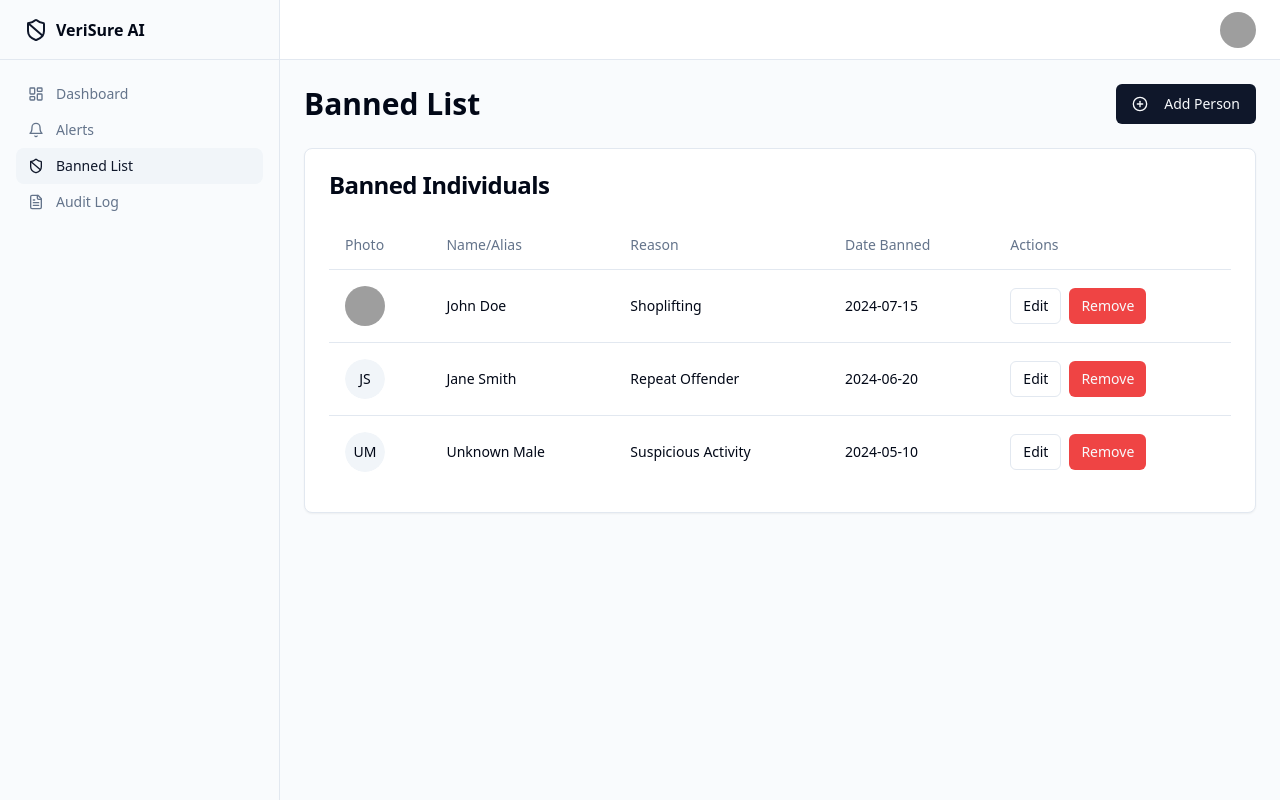
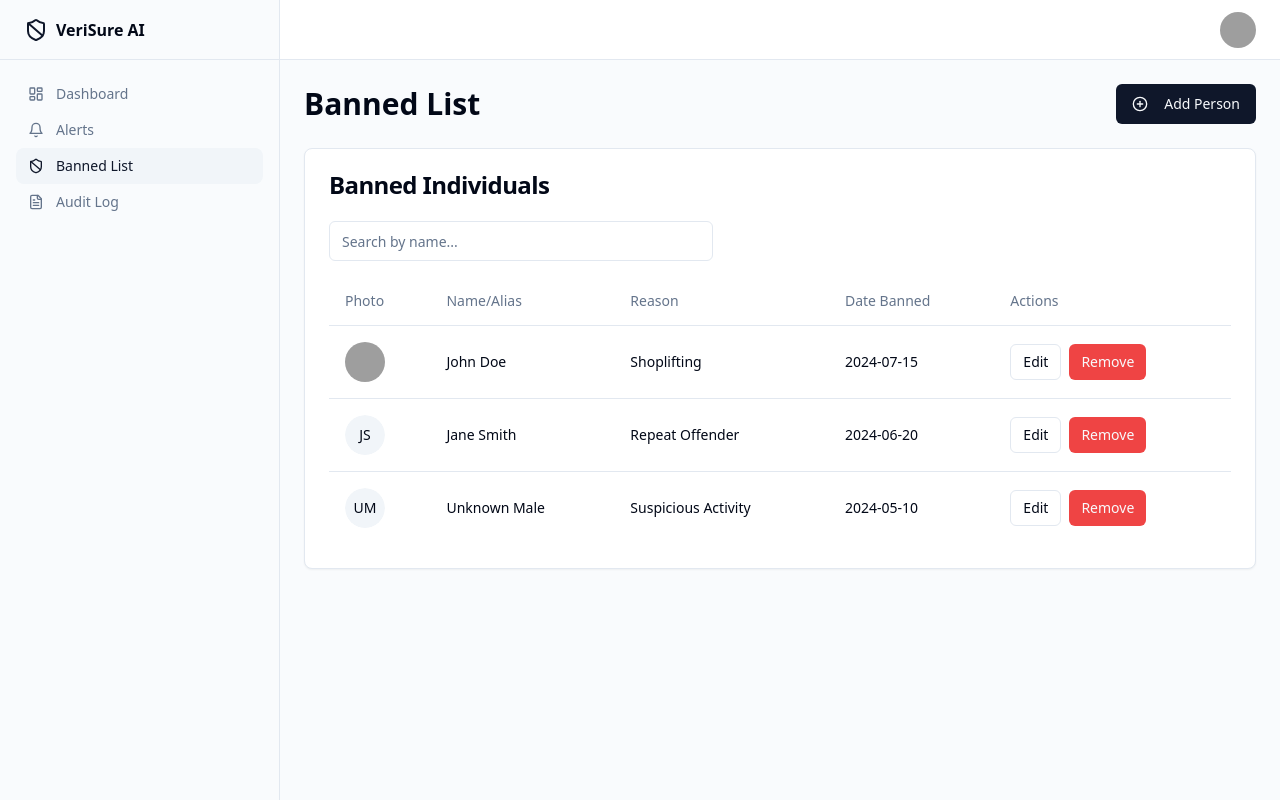
Before and after one commit to cloudcop/eagleye.ai, a React (Vite) app: page /banned-list in a window 1280 px wide. Built offline with nearby package versions, Linux system fonts and the light colour scheme; grey boxes are pictures that could not be loaded.

Commit message:
[dyad] Adding a search bar to the Banned List - wrote 1 file(s)

```diff
--- a/src/pages/BannedList.tsx
+++ b/src/pages/BannedList.tsx
@@ -10,6 +10,7 @@ import {
 } from "@/components/ui/table";
 import { Button } from "@/components/ui/button";
 import { Avatar, AvatarFallback, AvatarImage } from "@/components/ui/avatar";
+import { Input } from "@/components/ui/input";
 import { AddPersonDialog } from "@/components/banned-list/AddPersonDialog";
 import { EditPersonDialog } from "@/components/banned-list/EditPersonDialog";
 import { RemovePersonDialog } from "@/components/banned-list/RemovePersonDialog";
@@ -21,6 +22,11 @@ const BannedList = () => {
   const [personToEdit, setPersonToEdit] = useState<BannedPerson | null>(null);
   const [personToRemove, setPersonToRemove] = useState<BannedPerson | null>(
     null
+  );
+  const [searchTerm, setSearchTerm] = useState("");
+
+  const filteredList = bannedList.filter((person) =>
+    person.name.toLowerCase().includes(searchTerm.toLowerCase())
   );
 
   return (
@@ -34,6 +40,14 @@ const BannedList = () => {
           <CardTitle>Banned Individuals</CardTitle>
         </CardHeader>
         <CardContent>
+          <div className="mb-4">
+            <Input
+              placeholder="Search by name..."
+              value={searchTerm}
+              onChange={(e) => setSearchTerm(e.target.value)}
+              className="max-w-sm"
+            />
+          </div>
           <Table>
             <TableHeader>
               <TableRow>
@@ -45,7 +59,8 @@ const BannedList = () => {
               </TableRow>
             </TableHeader>
             <TableBody>
-              {bannedList.map((person) => (
+              {filteredList.length > 0 ? (
+                filteredList.map((person) => (
                   <TableRow key={person.id}>
                     <TableCell>
                       <Avatar>
@@ -78,7 +93,14 @@ const BannedList = () => {
                       </Button>
                     </TableCell>
                   </TableRow>
-              ))}
+                ))
+              ) : (
+                <TableRow>
+                  <TableCell colSpan={5} className="h-24 text-center">
+                    No results found.
+                  </TableCell>
+                </TableRow>
+              )}
             </TableBody>
           </Table>
         </CardContent>
```
Lines whose indentation alone changed are shown as unchanged.
